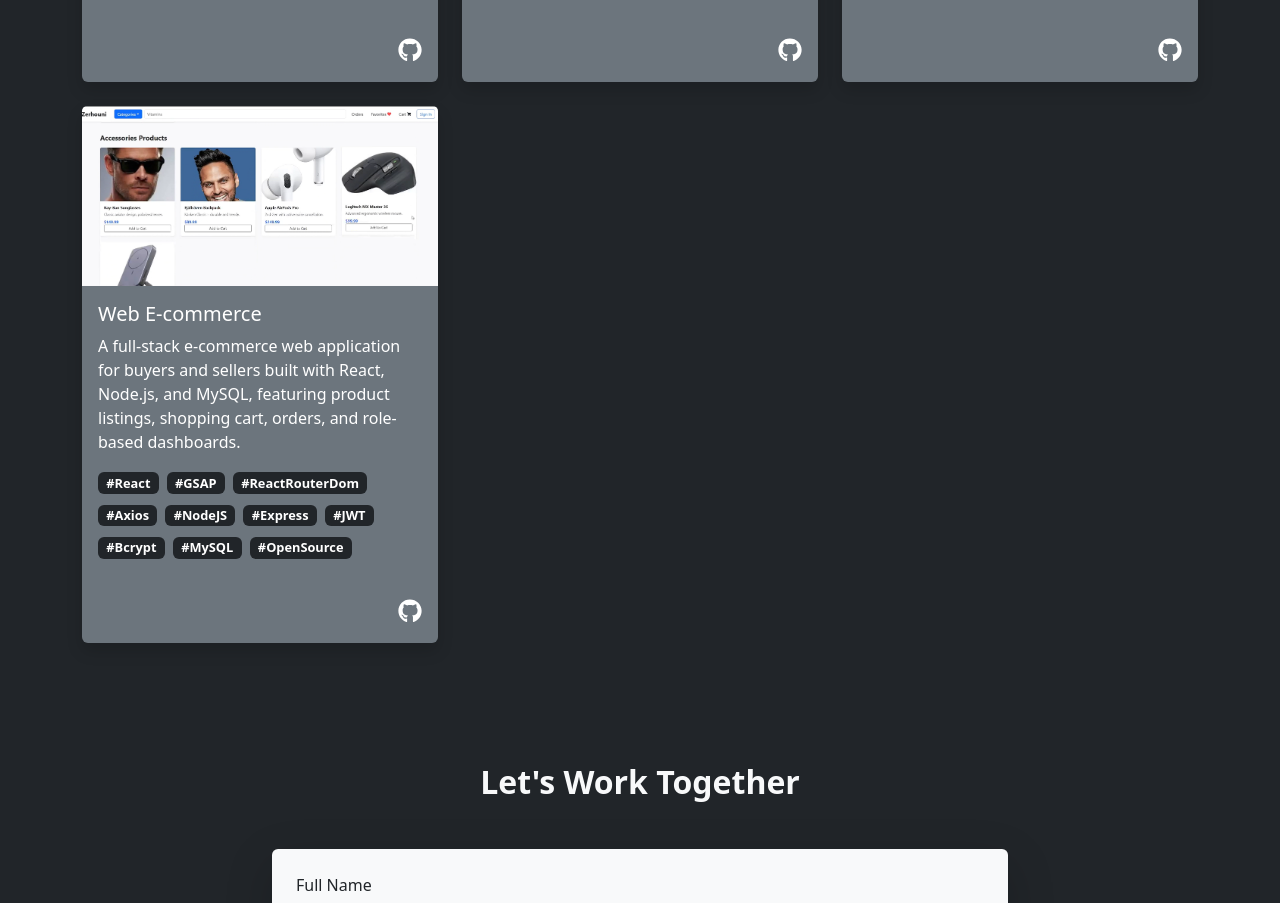
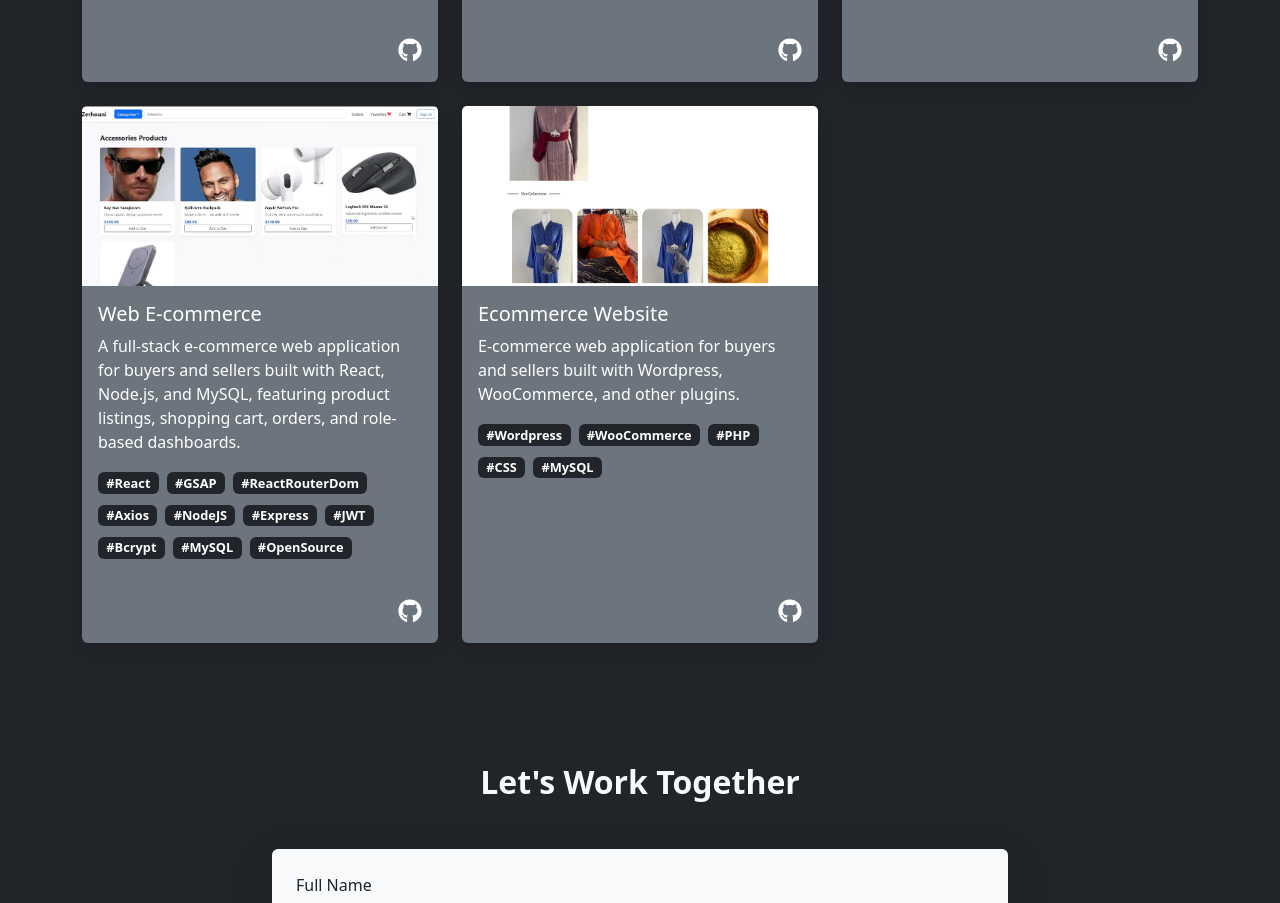
Before and after one commit to ydxj/ydxj.github.io, a React (Create React App) app: page / in a window 1280 px wide. Shown: the part 2477-3380 px from the top of the page. Built offline with nearby package versions, Linux system fonts and the light colour scheme.

Commit message:
Add new Project: Nour Bannat Ecommerce Website

```diff
--- a/src/assets/assets.js
+++ b/src/assets/assets.js
@@ -2,6 +2,7 @@ import orgaspace from './Project/Orgaspace.png'
 import elearning from './Project/elearning.png'
 import onetask from './Project/onetask.png'
 import webEcommerce from './Project/WebEcommerce.png'
+import nourbannat from './Project/nourbannat.png'
 import javascript from './tech/javascript.png'
 import css from './tech/css.png'
 import express from './tech/express.png'
@@ -48,5 +49,6 @@ export {
     php,
     bootstrap,
     jwt,
-    resume
+    resume,
+    nourbannat
 }
--- a/src/components/Projects.js
+++ b/src/components/Projects.js
@@ -1,7 +1,7 @@
 import { useEffect, useRef } from 'react';
 import gsap from 'gsap';
 import { FaGithub } from 'react-icons/fa';
-import {onetask,orgaspace,elearning,webEcommerce} from '../assets/assets.js'
+import {onetask,orgaspace,elearning,webEcommerce,nourbannat} from '../assets/assets.js'
 
 const Projects = () => {
   const cardsRef = useRef([]);
@@ -53,6 +53,14 @@ const Projects = () => {
       link: 'https://github.com/ydxj/webEcommerce',
       tags: ['#React', '#GSAP', '#ReactRouterDom', '#Axios', '#NodeJS', '#Express', '#JWT', '#Bcrypt', '#MySQL', '#OpenSource'],
       image: webEcommerce,
+    },
+    {
+      title: 'Ecommerce Website',
+      description:
+        'E-commerce web application for buyers and sellers built with Wordpress, WooCommerce, and other plugins.',
+      link: 'https://noorbannat.com',
+      tags: ['#Wordpress', '#WooCommerce', '#PHP', '#CSS', '#MySQL'],
+      image: nourbannat,
     },
   ];
 
```
Also changed, not shown: src/assets/Project/nourbannat.png (added).
